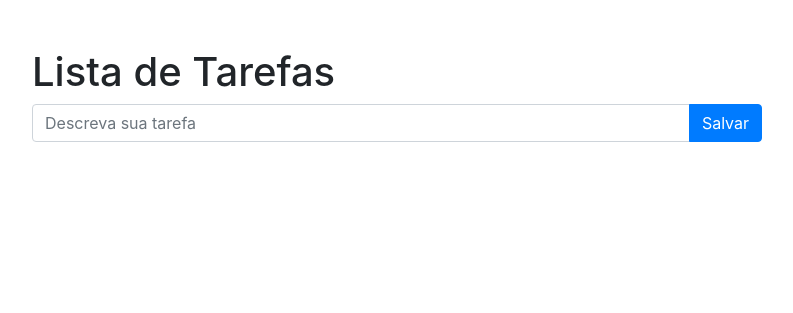
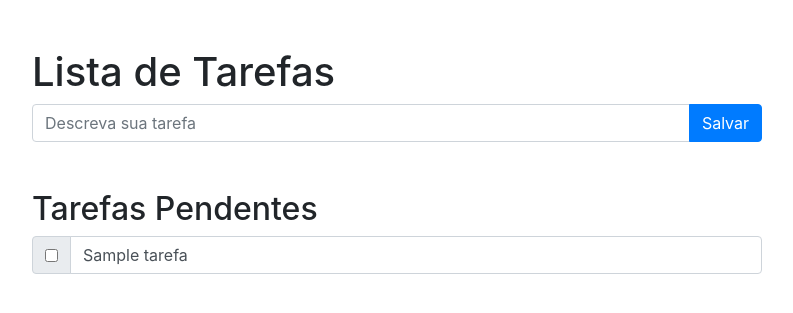
Before and after one commit to victoraugusto6/imersao-django-web, a Django app: template webdev/tarefas/templates/tarefas/home.html in a window 1280 px wide. Shown: the top 313 px of the page, without its empty margins (243-1036 px from the left). Run offline with Django 3.2, Linux system fonts and the light colour scheme; the template is opened without the code that fills it: values that come from a table or form of the project are taken from there, others are empty; tables that the repository leaves empty hold one stand-in row (values such as "Sample post"); some libraries are stand-ins or nearby versions.

Commit message:
Implementado Listar tarefas pendentes

```diff
--- a/webdev/tarefas/templates/tarefas/home.html
+++ b/webdev/tarefas/templates/tarefas/home.html
@@ -27,6 +27,24 @@
                 <small class="form-text text-muted">{{ form.nome.errors }}</small>
             </form>
 
+            <h2 class="mt-5">Tarefas Pendentes</h2>
+
+            {% for tarefa in  tarefas_pendentes %}
+
+                <form>
+                    <div class="input-group mb-3">
+                        <div class="input-group-prepend">
+                            <div class="input-group-text">
+                                <input type="checkbox" aria-label="Chebox para tarefa">
+                            </div>
+                        </div>
+                        <input type="text" class="form-control" aria-label="Text Input para tarefa"
+                               value="{{ tarefa.nome }}">
+                    </div>
+                </form>
+
+            {% endfor %}
+
         </div>
     </div>
 </div>
```
Also changed, not shown: webdev/tarefas/tests/test_tarefas_get.py (+24 -1 lines), webdev/tarefas/views.py (+6 -2 lines).
